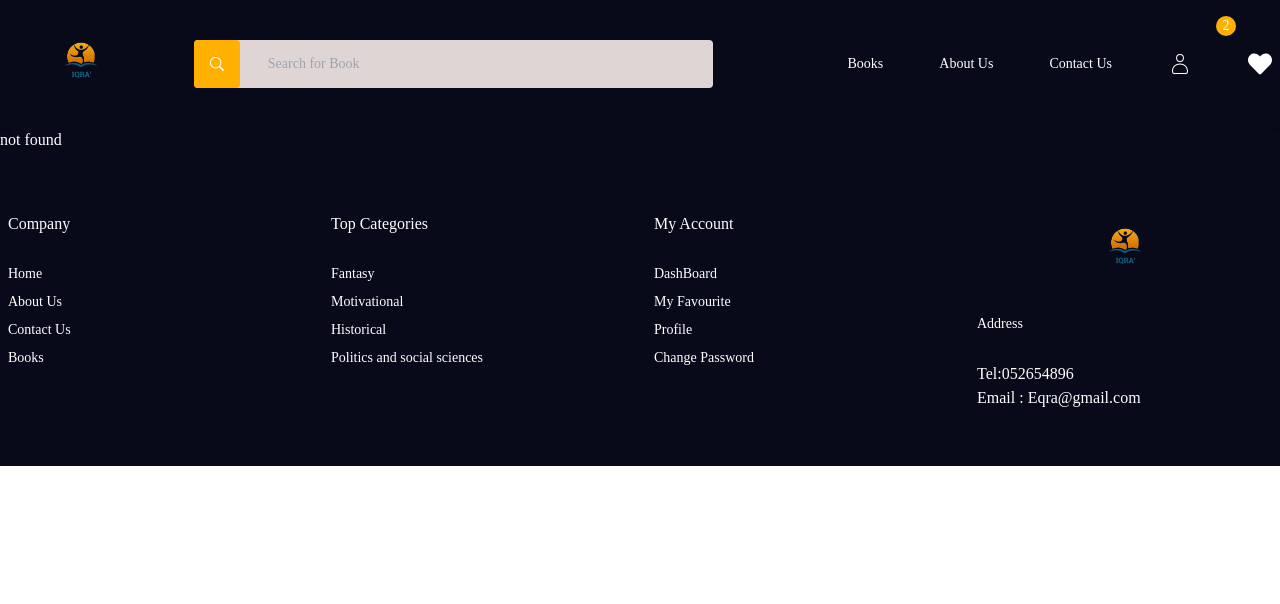
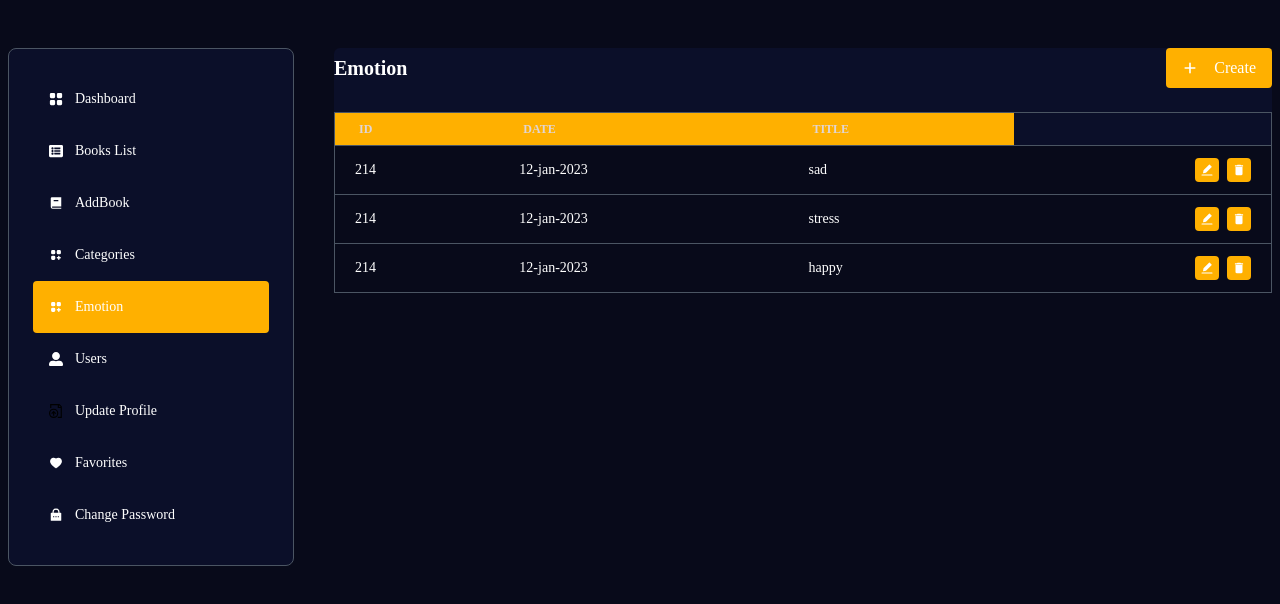
Before and after one commit to daniahih/iqraa-app, a React (Create React App) app in the folder client/: page /emotion in a window 1280 px wide. Shown: the top 604 px of the page. Built offline with nearby package versions, Linux system fonts and the light colour scheme.

Commit message:
added emotion page to the dashboared in client side

```diff
--- a/client/src/App.js
+++ b/client/src/App.js
@@ -18,6 +18,7 @@ import DashBoard from "./screens/Dashboard/Admin/DashBoard";
 import Categories from "./screens/Dashboard/Admin/Categories";
 import Users from "./screens/Dashboard/Admin/Users";
 import AddBook from "./screens/Dashboard/Admin/AddBook";
+import Emotion from "./screens/Dashboard/Admin/Emotion";
 
 const Router = createBrowserRouter([
   {
@@ -80,6 +81,10 @@ const Router = createBrowserRouter([
     element: <Categories />,
   },
   {
+    path: "/emotion",
+    element: <Emotion />,
+  },
+  {
     path: "/users",
     element: <Users />,
   },
--- /dev/null
+++ b/client/src/Data/emotionData.js
@@ -0,0 +1,14 @@
+export const emotionData = [
+  {
+    _id: "1",
+    title: "sad",
+  },
+  {
+    _id: "2",
+    title: "stress",
+  },
+  {
+    _id: "3",
+    title: "happy",
+  },
+];
--- a/client/src/screens/Dashboard/Admin/AddBook.js
+++ b/client/src/screens/Dashboard/Admin/AddBook.js
@@ -5,6 +5,7 @@ import { Input, Massage, Select } from "../../../components/UsedInput";
 import Update from "../../../components/Update";
 import { CategoriesData } from "../../../Data/CategoriesData";
 import { ImUpload } from "react-icons/im";
+import { emotionData } from "../../../Data/emotionData";
 
 function AddBook() {
   return (
@@ -50,6 +51,9 @@ function AddBook() {
           <div className=" text-sm w-full ">
             <Select label="Book Category" options={CategoriesData}></Select>
           </div>
+          <div className=" text-sm w-full ">
+            <Select label="Book emotion" options={emotionData}></Select>
+          </div>
         </div>
         <div className="flex justify-end items-center my-4">
           <button className="bg-star transtions hover:bg-main flex-rows gap-4 py-3 px-6  text-white border h-10 border-border rounded ">
--- /dev/null
+++ b/client/src/screens/Dashboard/Admin/Emotion.js
@@ -0,0 +1,25 @@
+import React from "react";
+import SideBar from "../SideBar";
+import { HiPlus } from "react-icons/hi";
+import Table2 from "../../../components/Table2";
+import { emotionData } from "./../../../Data/emotionData";
+
+function Emotion() {
+  return (
+    <div className="bg-main">
+      <SideBar>
+        <div className="flex flex-col gap-6">
+          <div className="flex-btn gap-2 ">
+            <h2 className="text-xl font-bold"> Emotion </h2>
+            <button className="bg-star flex-rows gap-4 font-medium transtions hover:bg-star border-star text-white py-2 px-4 rounded ">
+              <HiPlus /> Create
+            </button>
+          </div>
+          <Table2 data={emotionData} users={false} />
+        </div>
+      </SideBar>
+    </div>
+  );
+}
+
+export default Emotion;
--- a/client/src/screens/Dashboard/FavouriteBooks.js
+++ b/client/src/screens/Dashboard/FavouriteBooks.js
@@ -15,7 +15,7 @@ function FavouriteBooks() {
               Delete All
             </button>
           </div>
-          <Table data={Books} admin={false} />
+          <Table data={Books} admin={true} />
         </div>
       </SideBar>
     </div>
--- a/client/src/screens/Dashboard/SideBar.js
+++ b/client/src/screens/Dashboard/SideBar.js
@@ -28,6 +28,11 @@ function SideBar({ children }) {
     {
       name: "Categories ",
       link: "/categories",
+      icon: HiViewGridAdd,
+    },
+    {
+      name: "Emotion ",
+      link: "/emotion",
       icon: HiViewGridAdd,
     },
     {
```
